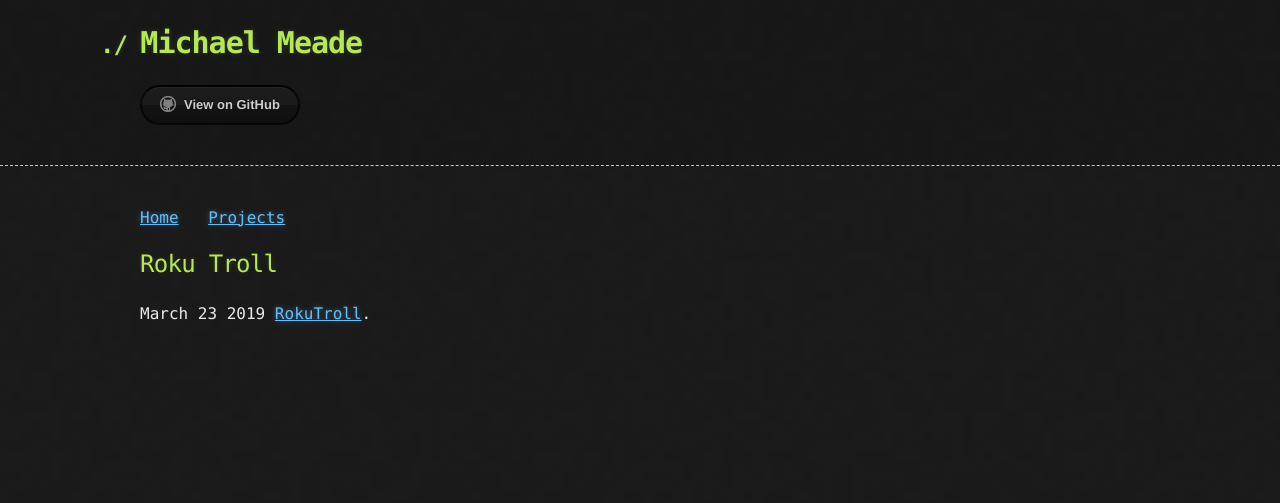
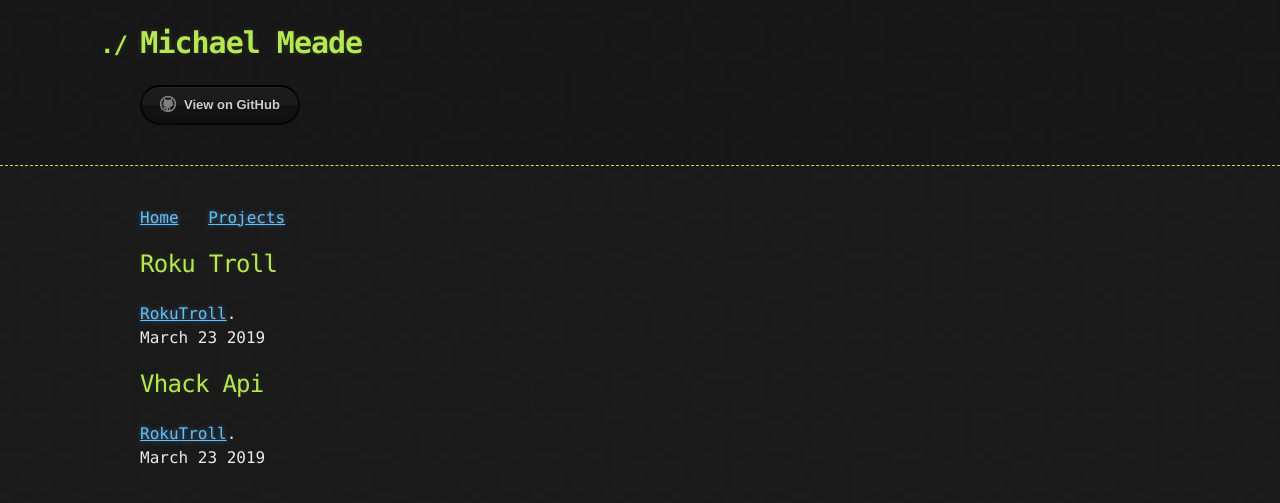
Before and after one commit to Michael-Meade/MinerFind, a Jekyll site: the page built from Projects.md, in a window 1280 px wide. Shown: the top 503 px of the page. Built offline with Jekyll 4.4.1, drawn with Linux system fonts in a browser that asks for light colours; our own code applies the rules of GitHub Pages for plain Markdown files; the repository's description, which GitHub fills in, is left out.

Commit message:
Update Projects.md

```diff
--- a/Projects.md
+++ b/Projects.md
@@ -1,5 +1,9 @@
 <a href="https://michael-meade.github.io/" style='margin-right:20px'>Home</a>
 <a href="https://michael-meade.github.io/Projects" style='margin-right:20px'>Projects</a>
 ## Roku Troll
-March 23 2019
 [RokuTroll](./Projects/RokuTroll.md).<br>
+March 23 2019<br>
+
+## Vhack Api
+[RokuTroll](./Projects/VhackApi.md).<br>
+March 23 2019<br>
```
